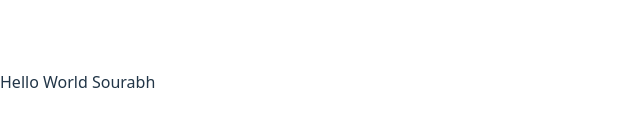
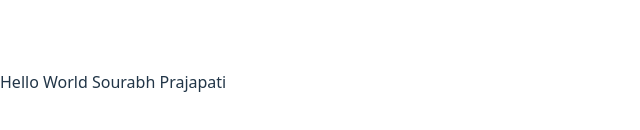
Before and after one commit to sourabh789-oss/Git-, a React (Vite) app in the folder Frontend/: page / in a window 1280 px wide. Shown: the part 318-448 px from the top of the page, without its empty margins (0-640 px from the left). Built offline with nearby package versions, Linux system fonts and the light colour scheme.

Commit message:
updated App.jsx file

```diff
--- a/Frontend/src/App.jsx
+++ b/Frontend/src/App.jsx
@@ -4,7 +4,7 @@ function App(){
 const [name,setname]=useState("Sourabh");
 
   return (
-    <div>Hello World {name}</div>
+    <div>Hello World {name} Prajapati</div>
   )
 }
 
```
